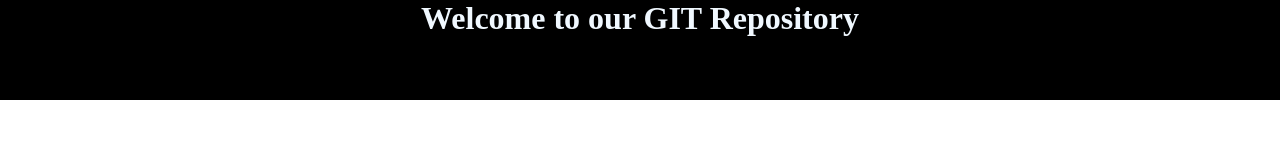
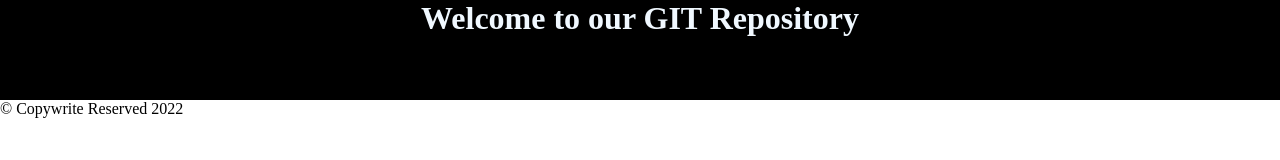
Before and after one commit to shukhratDEV05/Project, a plain HTML site: page index.html in a window 1280 px wide. Drawn offline with Linux system fonts and the light colour scheme.

Commit message:
I build Footer branch and added footer section

```diff
--- a/index.html
+++ b/index.html
@@ -8,5 +8,8 @@
 </head>
 <body>
     <h1>Welcome to our GIT Repository</h1>
+    <footer>
+        &copy; Copywrite Reserved 2022
+    </footer>
 </body>
 </html>
```
